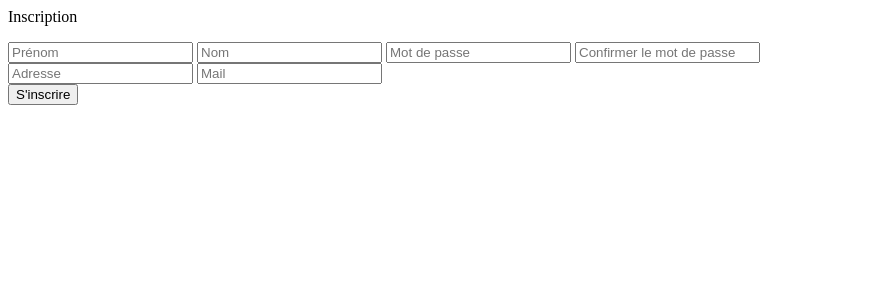
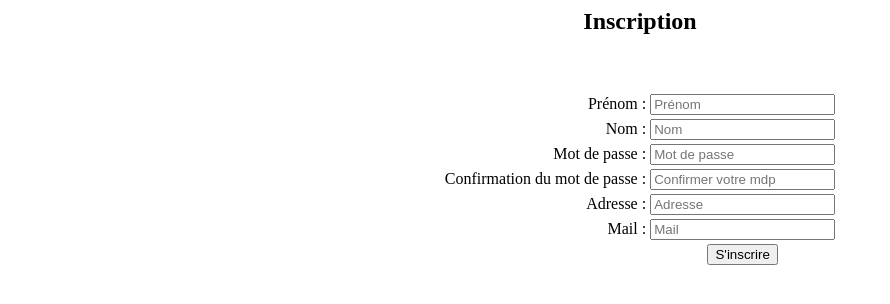
Before and after one commit to DarkUltraPSP/PPE02, a PHP site: page /Developpement/Inscription/Inscription.php in a window 1280 px wide. Shown: the top 304 px of the page, without its empty margins (0-890 px from the left). Run offline with PHP 8.4, Linux system fonts and the light colour scheme.

Commit message:
maj inscription

```diff
--- a/Developpement/Inscription/Inscription.php
+++ b/Developpement/Inscription/Inscription.php
@@ -1,19 +1,65 @@
 <link rel="stylesheet" type="text/css" href="Inscription/Inscription.css" media="all"/>
-<div class="contour">
-    <p class="titre">Inscription</p>
+<div align="center">
+    <h2 class="titre">
+        Inscription
+    </h2>
     <form method="POST" action="insertUser.php">
-<div class="bloc">
+        </br></br>
+    <table >
+        <tr align="center">
+            <td align="right">
+                <label for ="prenom"> Prénom :</label>
+            </td>
+            <td>
                 <input type="text" name="prenom" placeholder="Prénom" required/>
+            </td>
+        </tr>
+        <tr>
+            <td align="right">
+                <label for ="nom"> Nom :</label>
+            </td>
+            <td>
                 <input type="text" name="nom" placeholder="Nom" required/>
-
+            </td>
+        </tr>
+        <tr>
+            <td align="right">
+                <label for ="password"> Mot de passe :</label>
+            </td>
+            <td>
                 <input type="password" name="password" placeholder="Mot de passe" required/>
-        <input type="password" name="password" placeholder="Confirmer le mot de passe" required/>
-
-        </br>
-
+            </td>
+        </tr>
+        <tr>
+            <td align="right">
+                <label for ="prenom"> Confirmation du mot de passe :</label>
+            </td>
+            <td>
+                <input type="password" name="password" placeholder="Confirmer votre mdp" required/>
+            </td>
+        </tr>
+        <tr>
+            <td align="right">
+                <label for ="adresse"> Adresse :</label>
+            </td>
+            <td>
                 <input type="text" name="adresse" placeholder="Adresse" required/>
+            </td>
+        </tr>
+        <tr>
+            <td align="right">
+                <label for ="mail"> Mail :</label>
+            </td>
+            <td>
                 <input type="mail" name="mail" placeholder="Mail" required/>
-</div>
+            </td>
+        </tr>
+        <tr>
+            <td></td>
+            <td align="center">
             <input class="inscrire" type="submit" value="S'inscrire" name="inscription"/>
+            </td>
+        </tr>
+    </table>
     </form>
 </div>
```
Lines whose indentation alone changed are shown as unchanged.
